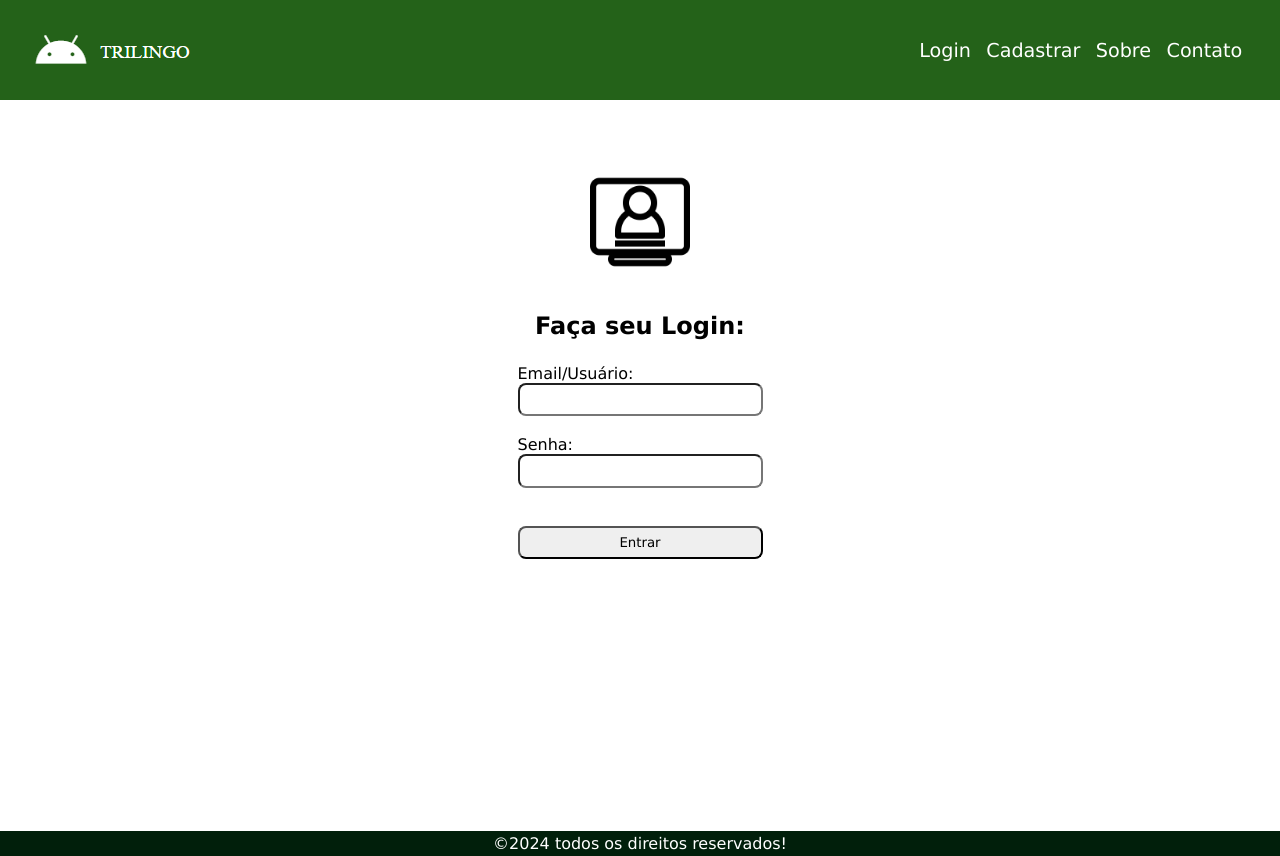
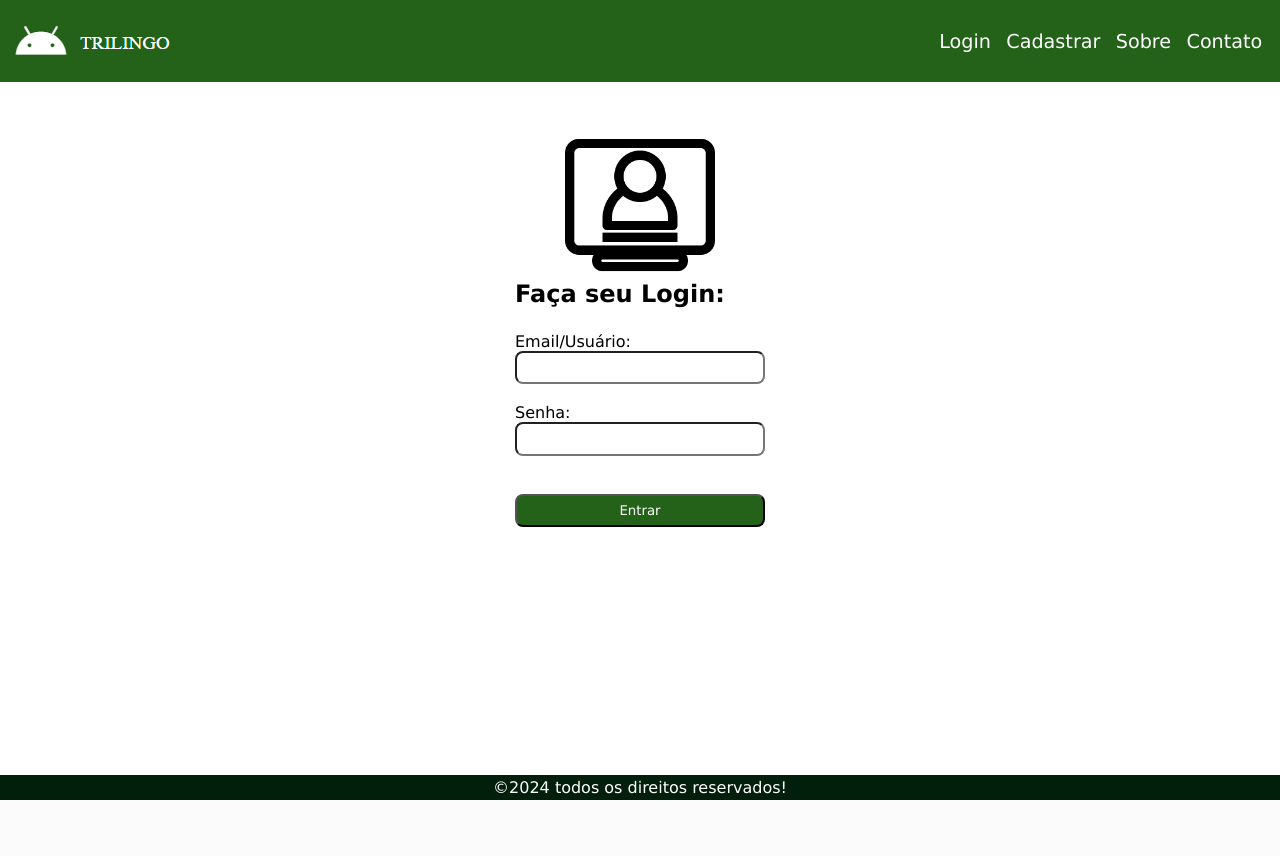
Before and after one commit to rafaelpratti/Site, a PHP site: page /login.html in a window 1280 px wide. After the commit the page ends 800 px from the top, so only its background shows below. Run offline with PHP 8.4, Linux system fonts and the light colour scheme.

Commit message:
falta js

```diff
--- a/cadastrar.html
+++ b/cadastrar.html
@@ -5,7 +5,7 @@
     <meta charset="UTF-8">
     <meta name="viewport" content="width=device-width, initial-scale=1.0">
     <title>Cadastrar</title>
-    <link rel="stylesheet" href="css/cadastrar.css">
+    <link rel="stylesheet" href="css/cadastrar-login.css">
 </head>
 <body>
     <header>
--- a/contato.html
+++ b/contato.html
@@ -37,7 +37,7 @@
                 <label for="mensagem">Mensagem: </label>
                 <input type="text" id="mensagem" class="mensagem" name="mensagem"><br><br>
 
-                <input type="submit" id="bot_entrar" class="Enviar" value="Enviar">
+                <input type="button" id="bot_entrar" class="Enviar" value="Enviar">
                 </fieldset>
 
             </form>
--- a/css/cadastrar.css
+++ b/css/cadastrar-login.css
@@ -7,12 +7,10 @@
 
 
 header{
-    min-height: 50px;
-    max-height: 100px;
     display: flex;
     justify-content: space-between;
     align-items: center;
-    padding: 30px;
+    padding: 10px;
     background-color: #246219;
     font-size: 1em;
 }
@@ -51,6 +49,7 @@ footer {
     bottom: 0;
     width: 100%;
     padding: 0.2em;
+    position: fixed;
 }
 
 .sec1 {
@@ -64,8 +63,6 @@ footer {
 .sec1 > div{
     display: flex;
     flex-direction: column;
-    margin-bottom: 3vh;
-
 }
 
 .sec1 > img {
@@ -85,3 +82,14 @@ input{
     box-shadow: 1px;
     height: 2.5em;
 }
+
+input[type="button"]{
+    background-color: #246219;
+    color: white;
+}
+
+div > img{
+    height: 150px;
+    padding-left: 50px;
+    padding-right: 50px;
+}
--- a/css/download.css
+++ b/css/download.css
@@ -6,11 +6,10 @@
 }
 
 header{
-    max-height: 30px;
     display: flex;
     justify-content: space-between;
     align-items: center;
-    padding: 30px;
+    padding: 10px;
     background-color: #246219;
     font-size: 1em;
 }
--- a/css/index.css
+++ b/css/index.css
@@ -7,12 +7,10 @@
 
 
 header{
-    min-height: 50px;
-    max-height: 100px;
     display: flex;
     justify-content: space-between;
     align-items: center;
-    padding: 30px;
+    padding: 10px;
     background-color: #246219;
     font-size: 1em;
 }
@@ -51,6 +49,7 @@ footer {
     bottom: 0;
     width: 100%;
     padding: 0.2em;
+    position: fixed;
 
  }
 
@@ -89,7 +88,6 @@ p{
 .sec3{
     display: flex;
     justify-content: center;
-    margin-bottom: 30vh;
 }
 
 .img{
--- a/css/login.css
+++ /dev/null
@@ -1,94 +0,0 @@
-*{
-    margin: 0;
-    padding: 0;
-    box-sizing: border-box;
-    font-family: Verdana, Geneva, Tahoma, sans-serif;
-}
-
-
-header{
-    min-height: 50px;
-    max-height: 100px;
-    display: flex;
-    justify-content: space-between;
-    align-items: center;
-    padding: 30px;
-    background-color: #246219;
-    font-size: 1em;
-}
-
-a{
-    text-decoration: none;
-    color: rgb(255, 255, 255)
-}
-
-.menu{
-    display: flex;
-}
-
-.menu li a{
-    padding: 0.4em;
-    text-decoration: none;
-}
-
-ul,li{
-    list-style: none;
-    font-size: 1.2rem;
-}
-
-.logo{
-    padding-top: 10px;
-    max-height: 4em;
-}
-
-footer {
-    display: flex;
-    flex-direction: column;
-    background-color: #011f0b;
-    color: white;
-    text-align: center;
-
-    left: 0;
-    bottom: 0;
-    width: 100%;
-    padding: 0.2em;
-}
-
-.sec1{
-    display: flex;
-    flex-direction: column;
-    align-items: center;
-    margin-top: 9vh;
-    margin-bottom: 34vh;
-
-}
-
-.sec1 > div{
-    display: flex;
-    flex-direction: column;
-    align-items: center;
-}
-
-
-
-.img{
-
-    width: 100px;
-    margin-bottom: 5vh;
-}
-
-fieldset{
-    margin-top: 3vh;
-    border: none;
-    display: flex;
-    flex-direction: column;
-}
-
-input{
-    border-radius: 8px;
-    box-shadow: 1px;
-    height: 2.5em;
-    padding-left: 35px ;
-    padding-right: 35px;
-    text-align: center;
-}
--- a/css/sobre.css
+++ b/css/sobre.css
@@ -7,12 +7,10 @@
 
 
 header{
-    min-height: 50px;
-    max-height: 100px;
     display: flex;
     justify-content: space-between;
     align-items: center;
-    padding: 30px;
+    padding: 10px;
     background-color: #246219;
     font-size: 1em;
 }
@@ -51,6 +49,7 @@ footer {
     bottom: 0;
     width: 100%;
     padding: 0.2em;
+    position: fixed;
  }
 
 body{
@@ -83,7 +82,6 @@ h4{
     justify-content: center;
     margin-left: 50px;
     margin-right: 50px;
-    margin-bottom: 50vh;
 }
 
 .sec2 > div{
--- a/login.html
+++ b/login.html
@@ -4,7 +4,7 @@
     <meta charset="UTF-8">
     <meta name="viewport" content="width=device-width, initial-scale=1.0">
     <title>Trilingo -- App para aprender programação</title>
-    <link rel="stylesheet" href="css/login.css">
+    <link rel="stylesheet" href="css/cadastrar-login.css">
 </head>
 
 
```
Also changed, not shown: css/contato.css (+12 -4 lines).
